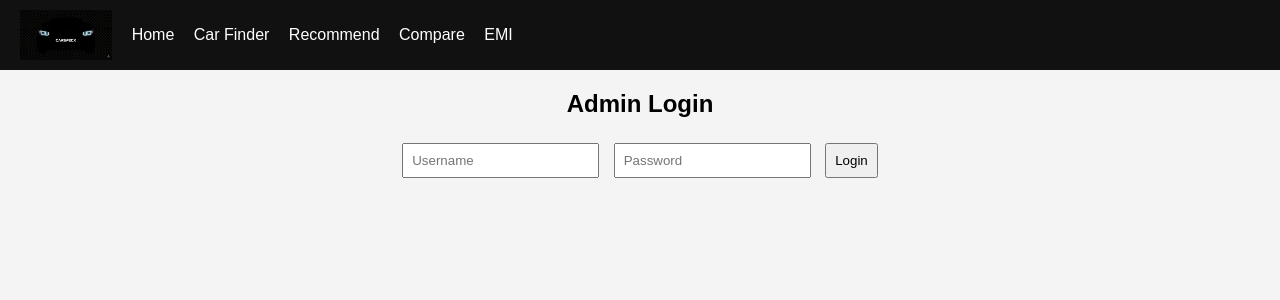
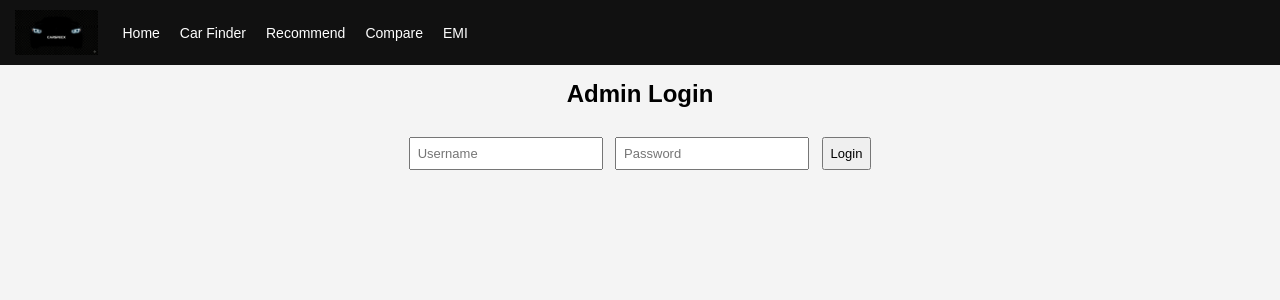
Before and after one commit to CARSPECX/CARSPECX, a Python web app: template templates/admin.html in a window 1280 px wide. Shown: the top 300 px of the page. Run offline with Jinja, Linux system fonts and the light colour scheme; the template is opened without the code that fills it, so the values that code supplies are empty.

Commit message:
Update style.css

```diff
--- a/static/style.css
+++ b/static/style.css
@@ -1,79 +1,92 @@
 body {
     font-family: Arial, sans-serif;
+    margin: 0;
     background: #f4f4f4;
-    margin: 0;
 }
 
 .navbar {
     display: flex;
     align-items: center;
     background: #111;
-    padding: 10px 20px;
+    padding: 10px 15px;
+    flex-wrap: wrap;
 }
 
 .logo {
-    height: 50px;
+    height: 45px;
     width: auto;
-    margin-right: 20px;
+    margin-right: 15px;
+}
+
+.navbar nav {
+    display: flex;
+    flex-wrap: wrap;
 }
 
 .navbar nav a {
     color: white;
-    margin-right: 15px;
     text-decoration: none;
+    margin: 5px 10px;
+    font-size: 14px;
 }
 
 .title {
     text-align: center;
-    margin: 20px 0;
+    margin: 15px;
 }
 
 .car-grid {
     display: grid;
     grid-template-columns: repeat(auto-fit, minmax(220px, 1fr));
-    gap: 20px;
-    padding: 20px;
+    gap: 15px;
+    padding: 15px;
 }
 
 .car-card {
     background: white;
-    padding: 15px;
     border-radius: 8px;
+    padding: 10px;
     text-align: center;
+    box-shadow: 0 0 5px rgba(0,0,0,0.1);
 }
 
 .car-card img {
     width: 100%;
-    height: 150px;
+    height: 140px;
     object-fit: cover;
+    border-radius: 6px;
 }
 
 .btn {
     display: inline-block;
     background: #007BFF;
     color: white;
-    padding: 8px 12px;
+    padding: 6px 10px;
+    border-radius: 4px;
     text-decoration: none;
-    border-radius: 4px;
+    margin-top: 8px;
+    font-size: 13px;
 }
 
 .filter-form {
     text-align: center;
-    margin: 20px;
+    padding: 10px;
 }
 
 .filter-form input,
 .filter-form select,
 .filter-form button {
-    padding: 8px;
-    margin: 5px;
+    padding: 7px;
+    margin: 4px;
+    font-size: 13px;
 }
 
 .details-table,
 .compare-table {
-    width: 80%;
+    width: 95%;
     margin: auto;
     border-collapse: collapse;
+    font-size: 13px;
 }
 
 .details-table th,
@@ -81,14 +94,19 @@
 .compare-table th,
 .compare-table td {
     border: 1px solid #ccc;
-    padding: 10px;
+    padding: 8px;
 }
 
 .details-table th {
     background: #eee;
 }
 
-.error {
-    color: red;
-    text-align: center;
+@media (max-width: 600px) {
+    .navbar {
+        justify-content: center;
+    }
+
+    .navbar nav {
+        justify-content: center;
+    }
 }
```
